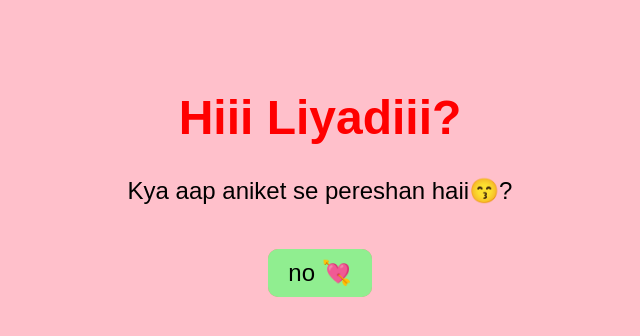
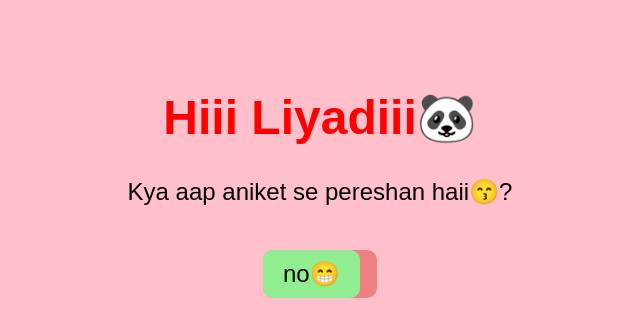
Before and after one commit to aniket2860/proposal-page, a plain HTML site: page index.html in a window 1280 px wide. Shown: the whole page, without its empty margins (320-960 px from the left). Drawn offline with Linux system fonts and the light colour scheme.

Commit message:
Update index.html

```diff
--- a/index.html
+++ b/index.html
@@ -38,11 +38,11 @@
 </head>
 <body>
 
-    <h1>Hiii Liyadiii?</h1>
+    <h1>Hiii Liyadiii🐼</h1>
     <p>Kya aap aniket se pereshan haii😙?</p>
 
-    <button class="btn no" onclick="alert('muhje pata hi tha😁')">no 💘</button>
-    <button class="btn yes" onmouseover="moveButton()">no 🙈</button>
+    <button class="btn no" onclick="alert('muhje pata hi tha😁')">no😁 </button>
+    <button class="btn yes" onmouseover="moveButton()">yes 🙈</button>
 
     <script>
         function moveButton() {
```
